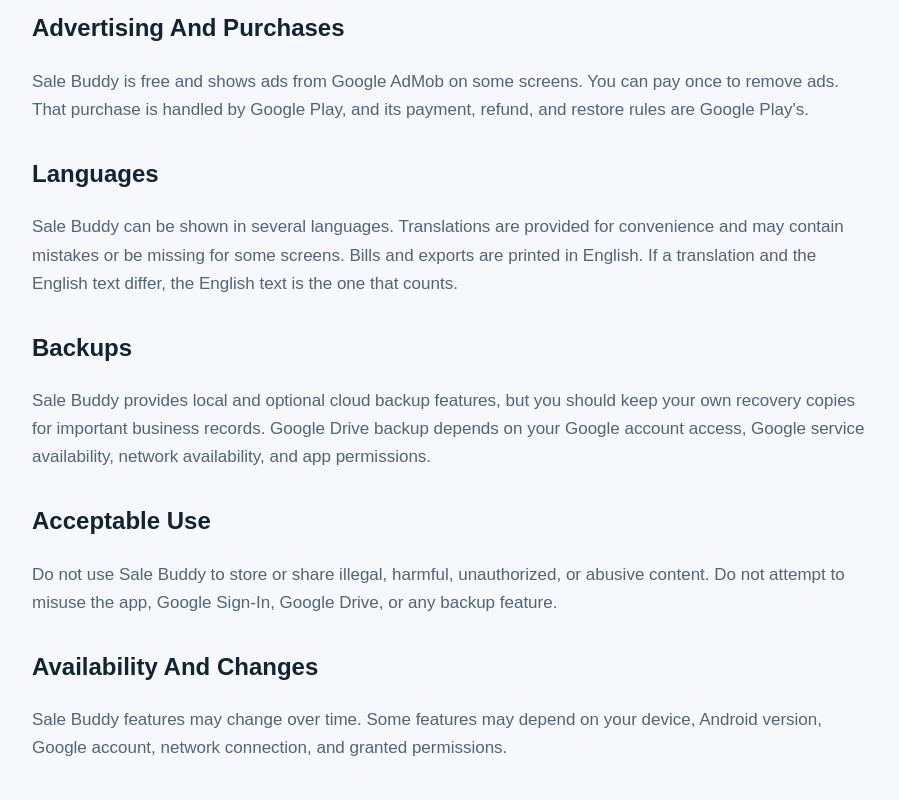
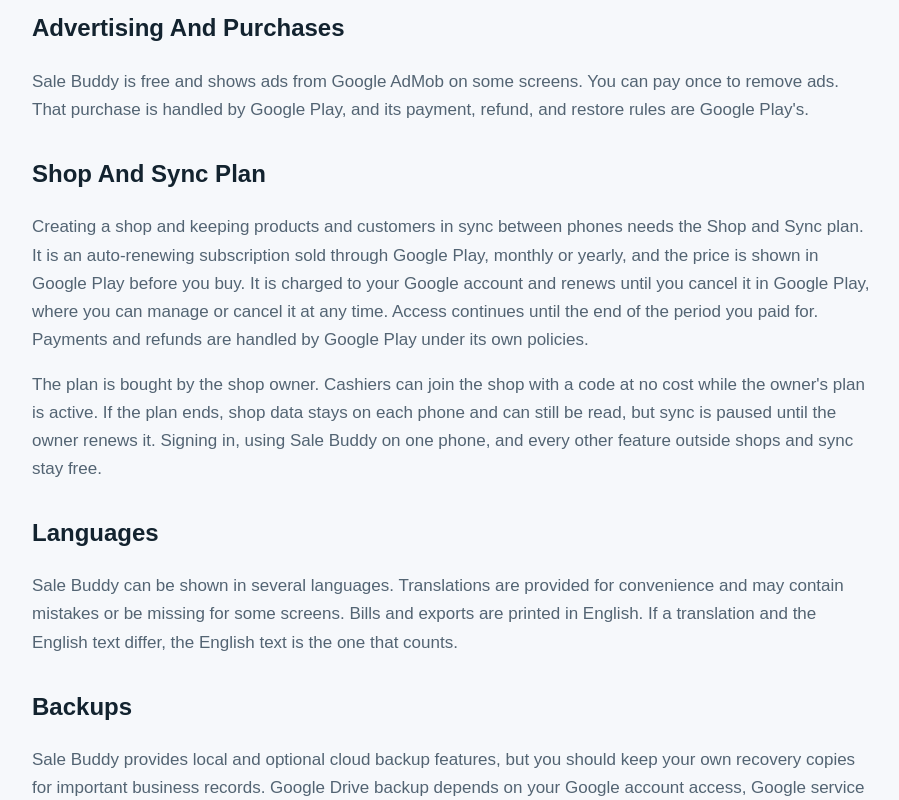
Before and after one commit to lloydzedds/salebuddys-site, a plain HTML site: page terms.html in a window 1280 px wide. Shown: the part 1869-2669 px from the top of the page, without its empty margins (188-1087 px from the left). Drawn offline with Linux system fonts and the light colour scheme.

Commit message:
Terms: Shop and Sync subscription
Co-Authored-By: Claude Sonnet 5.5 <noreply@anthropic.com>

```diff
--- a/terms.html
+++ b/terms.html
@@ -42,7 +42,7 @@
   <main>
     <p><a href="index.html">Back to Sale Buddy</a></p>
     <h1>Terms of Service</h1>
-    <p class="meta">Last updated: November 2, 2026</p>
+    <p class="meta">Last updated: November 3, 2026</p>
 
     <h2>Using Sale Buddy</h2>
     <p>
@@ -129,6 +129,24 @@
       its payment, refund, and restore rules are Google Play's.
     </p>
 
+    <h2>Shop And Sync Plan</h2>
+    <p>
+      Creating a shop and keeping products and customers in sync between phones
+      needs the Shop and Sync plan. It is an auto-renewing subscription sold
+      through Google Play, monthly or yearly, and the price is shown in Google
+      Play before you buy. It is charged to your Google account and renews until
+      you cancel it in Google Play, where you can manage or cancel it at any
+      time. Access continues until the end of the period you paid for. Payments
+      and refunds are handled by Google Play under its own policies.
+    </p>
+    <p>
+      The plan is bought by the shop owner. Cashiers can join the shop with a
+      code at no cost while the owner's plan is active. If the plan ends, shop
+      data stays on each phone and can still be read, but sync is paused until
+      the owner renews it. Signing in, using Sale Buddy on one phone, and every
+      other feature outside shops and sync stay free.
+    </p>
+
     <h2>Languages</h2>
     <p>
       Sale Buddy can be shown in several languages. Translations are provided
```
